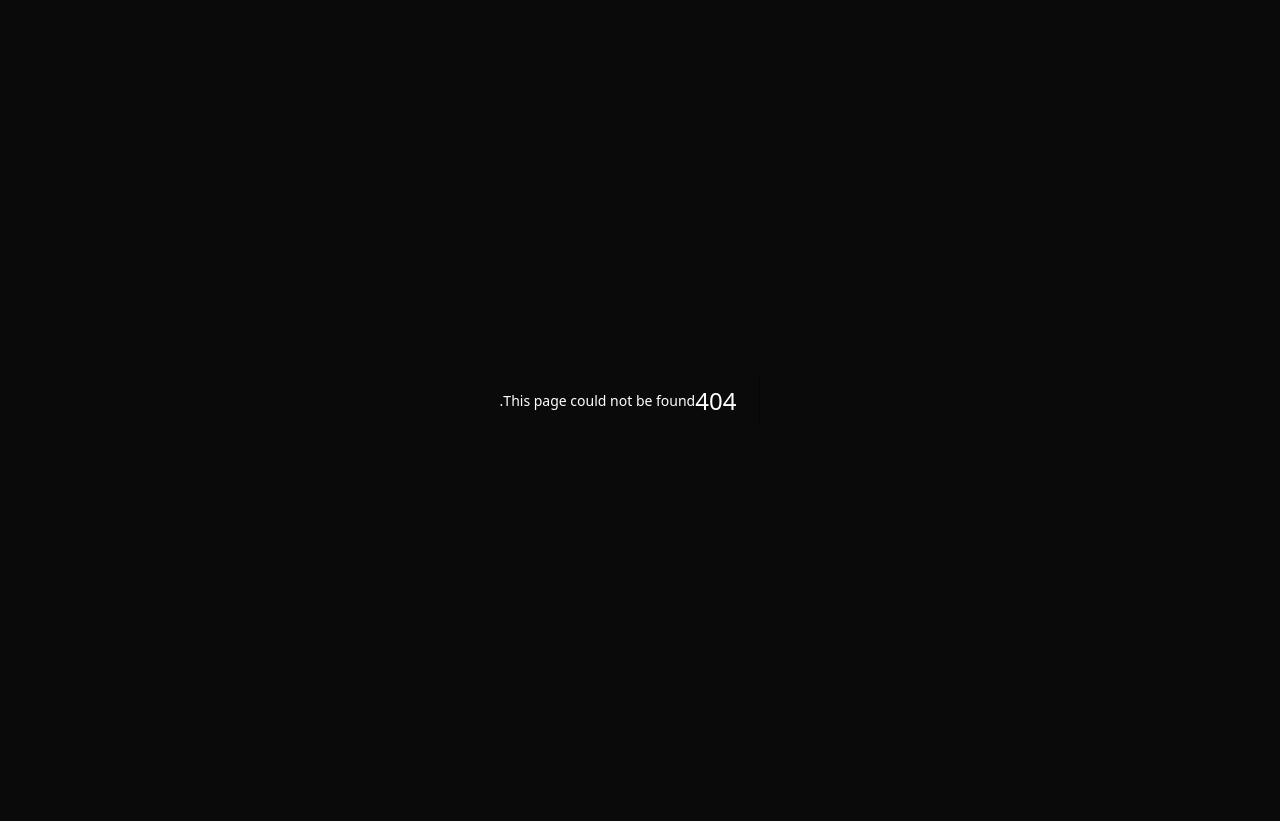
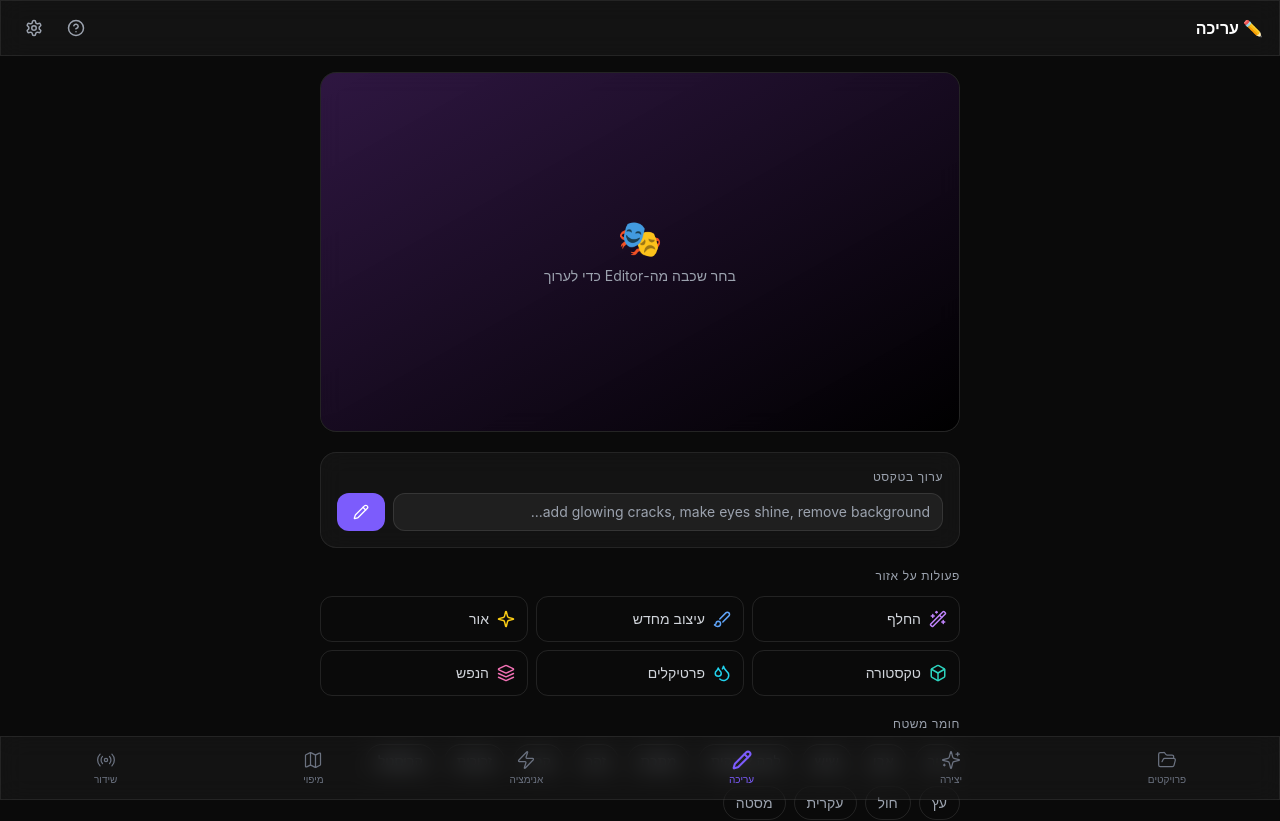
Before and after one commit to shaipir/hakrana-letifora, a Next.js app: page /edit in a window 1280 px wide. Before the commit this address had no page. Shown: the top 821 px of the page. Before the commit the page ends 800 px from the top, so only its background shows below. Built offline with nearby package versions, Linux system fonts and the light colour scheme.

Commit message:
Add AI generate API route and Edit page

```diff
--- /dev/null
+++ b/app/edit/page.tsx
@@ -0,0 +1,103 @@
+'use client';
+import { useState } from 'react';
+import { Pencil, Wand2, Brush, Layers, Box, Droplets, Sparkle } from 'lucide-react';
+import { useAppStore } from '@/lib/store';
+import AppShell from '@/components/navigation/AppShell';
+
+const REGION_ACTIONS = [
+  { id: 'replace',    label: 'החלף',      icon: <Wand2 size={18} />,    color: 'text-purple-400' },
+  { id: 'restyle',   label: 'עיצוב מחדש', icon: <Brush size={18} />,    color: 'text-blue-400' },
+  { id: 'add_light', label: 'אור',       icon: <Sparkle size={18} />,  color: 'text-yellow-400' },
+  { id: 'texture',   label: 'טקסטורה',  icon: <Box size={18} />,      color: 'text-teal-400' },
+  { id: 'particles', label: 'פרטיקלים', icon: <Droplets size={18} />, color: 'text-cyan-400' },
+  { id: 'animate',   label: 'הנפש',     icon: <Layers size={18} />,  color: 'text-pink-400' },
+];
+
+const MATERIALS = [
+  'עור', 'אבן', 'שיש ', 'לבה אובקית', 'מתכת', 'זהב', 'קרח', 'זכוכית', 'קריסטל', 'עץ', 'חול', 'עקרית', 'מסטה'
+];
+
+export default function EditPage() {
+  const { layers, activeLayerId, aiPrompt, setAiPrompt } = useAppStore();
+  const [editPrompt, setEditPrompt] = useState('');
+  const [selectedAction, setSelectedAction] = useState<string | null>(null);
+  const [selectedMaterial, setSelectedMaterial] = useState<string | null>(null);
+  const layer = layers.find(l => l.id === activeLayerId);
+
+  return (
+    <AppShell>
+      <div className="p-4 max-w-2xl mx-auto space-y-5">
+
+        {/* Canvas preview */}
+        <div className="aspect-video rounded-2xl glass flex items-center justify-center relative overflow-hidden">
+          <div className="absolute inset-0 bg-gradient-to-br from-purple-900/40 to-black" />
+          <div className="relative text-center">
+            <div className="text-4xl mb-2">🎭</div>
+            <p className="text-sm text-gray-400">בחר שכבה מה-Editor כדי לערוך</p>
+          </div>
+        </div>
+
+        {/* Edit by prompt */}
+        <div className="glass rounded-2xl p-4">
+          <label className="text-xs text-gray-400 uppercase tracking-wider mb-2 block">ערוך בטקסט</label>
+          <div className="flex gap-2">
+            <input
+              value={editPrompt}
+              onChange={e => setEditPrompt(e.target.value)}
+              placeholder="add glowing cracks, make eyes shine, remove background..."
+              className="flex-1 bg-white/5 border border-white/10 rounded-xl px-3 py-2 text-sm focus:border-accent outline-none transition-colors"
+            />
+            <button className="px-4 py-2 bg-accent rounded-xl text-sm font-semibold hover:bg-accent-hover transition-colors">
+              <Pencil size={16} />
+            </button>
+          </div>
+        </div>
+
+        {/* Quick actions */}
+        <div>
+          <label className="text-xs text-gray-400 uppercase tracking-wider mb-3 block">פעולות על אזור</label>
+          <div className="grid grid-cols-3 gap-2">
+            {REGION_ACTIONS.map(a => (
+              <button
+                key={a.id}
+                onClick={() => setSelectedAction(selectedAction === a.id ? null : a.id)}
+                className={`flex items-center gap-2 p-3 rounded-xl border text-sm transition-all ${
+                  selectedAction === a.id ? 'border-accent bg-accent/20' : 'border-white/10 hover:border-white/20'
+                }`}
+              >
+                <span className={a.color}>{a.icon}</span>
+                <span className="text-gray-300">{a.label}</span>
+              </button>
+            ))}
+          </div>
+        </div>
+
+        {/* Material presets */}
+        <div>
+          <label className="text-xs text-gray-400 uppercase tracking-wider mb-3 block">חומר משטח</label>
+          <div className="flex flex-wrap gap-2">
+            {MATERIALS.map(m => (
+              <button
+                key={m}
+                onClick={() => setSelectedMaterial(selectedMaterial === m ? null : m)}
+                className={`px-3 py-1.5 rounded-full text-sm border transition-all ${
+                  selectedMaterial === m ? 'border-accent bg-accent/20 text-white' : 'border-white/10 text-gray-400 hover:border-white/20'
+                }`}
+              >{m}</button>
+            ))}
+          </div>
+        </div>
+
+        {/* Background controls */}
+        <div className="glass rounded-2xl p-4">
+          <label className="text-xs text-gray-400 uppercase tracking-wider mb-3 block">רקע</label>
+          <div className="grid grid-cols-2 gap-2">
+            {['הסר רקע', 'החלף רקע', 'טשטש רקע', 'שחר להקרנה'].map(a => (
+              <button key={a} className="p-2.5 rounded-xl border border-white/10 text-gray-400 text-sm hover:border-white/20 hover:text-white transition-all">{a}</button>
+            ))}
+          </div>
+        </div>
+      </div>
+    </AppShell>
+  );
+}
```
Also changed, not shown: app/api/generate/route.ts (added, +36 -0 lines).
